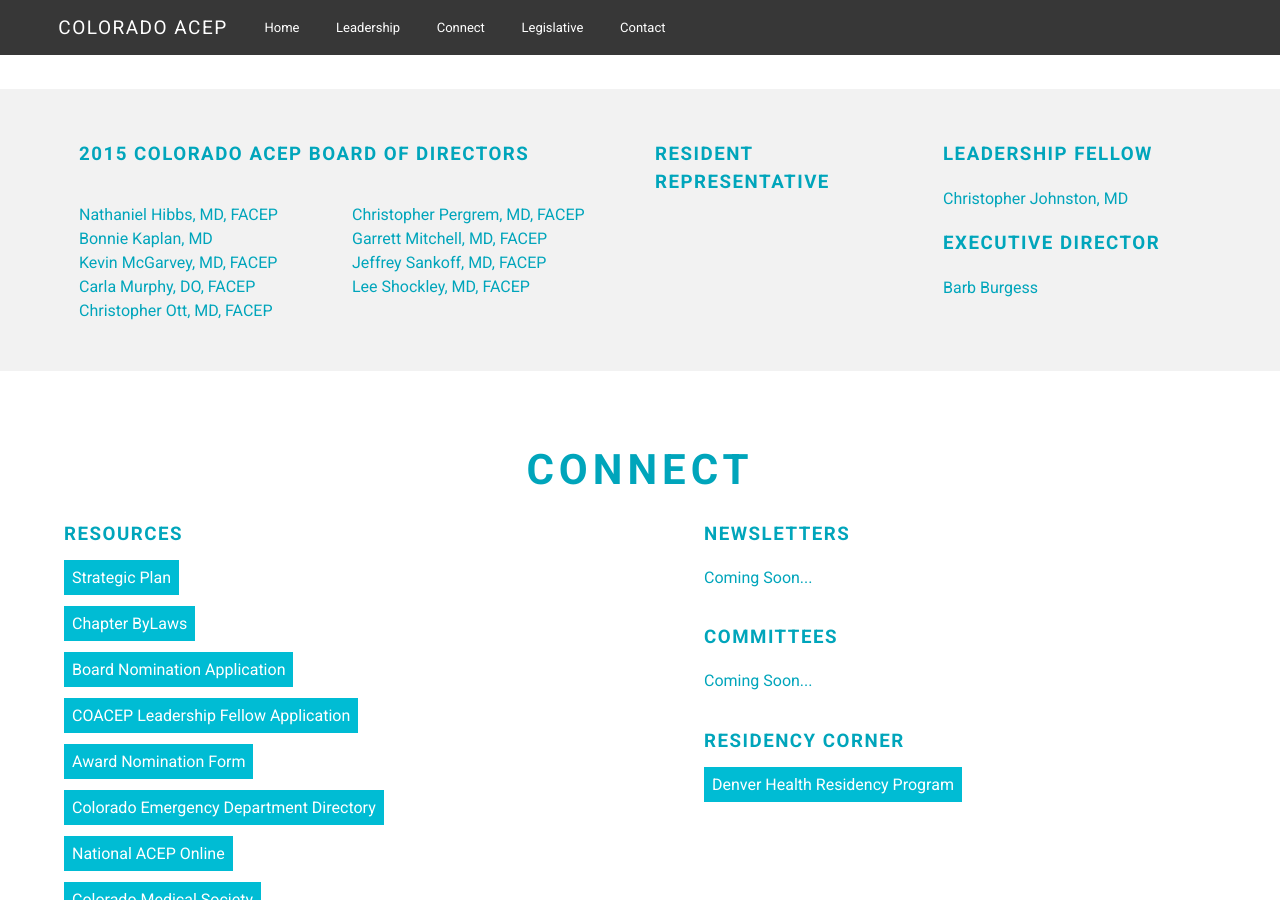
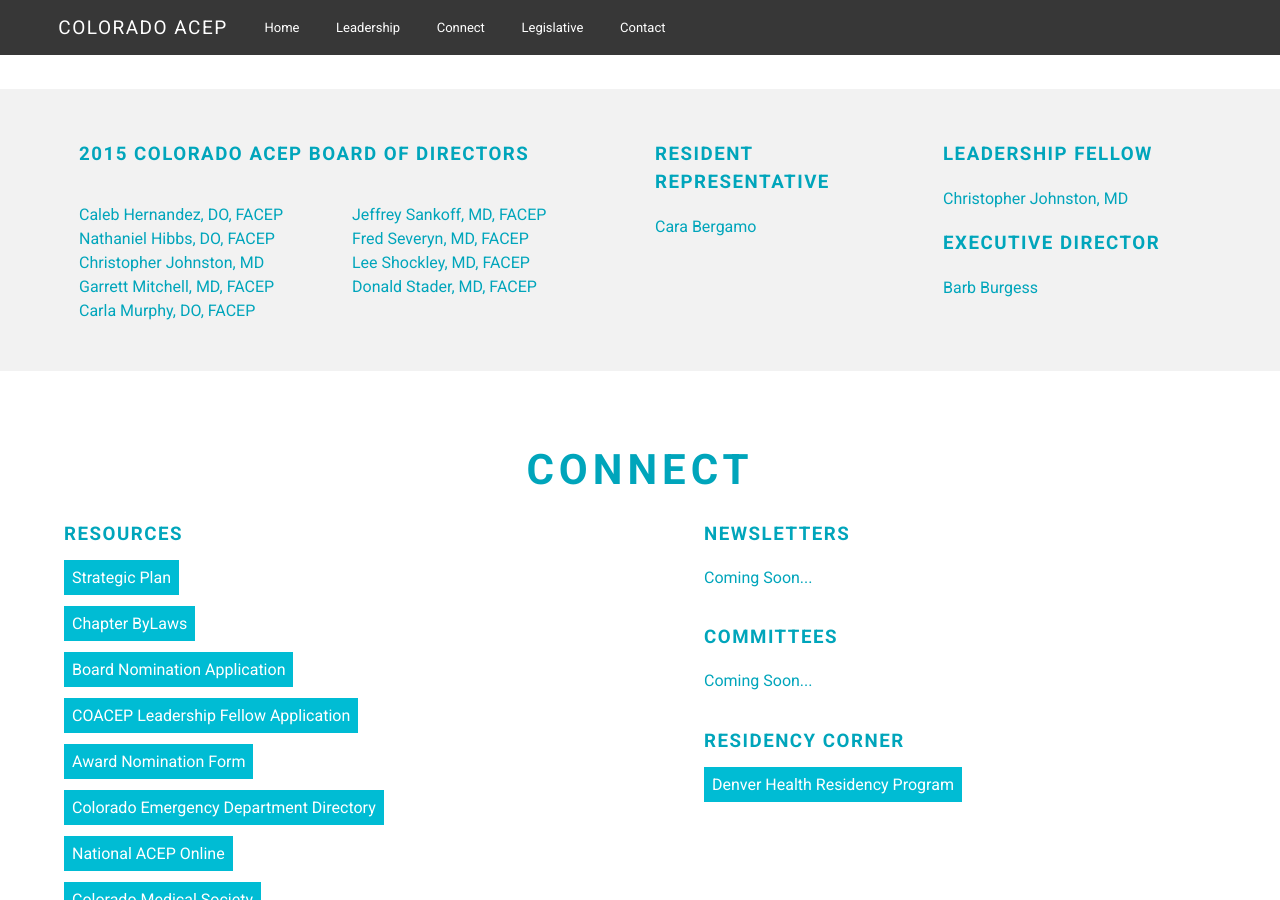
Before and after one commit to pebutler3/coacep, a Jekyll site: the page built from index.html, in a window 1280 px wide and 900 px high, scrolled down 1920 px. Built offline with Jekyll 4.4.1, drawn with Linux system fonts in a browser that asks for light colours.

Commit message:
added 2016 board members

```diff
--- a/_includes/sub-leadership.html
+++ b/_includes/sub-leadership.html
@@ -3,25 +3,24 @@
       <h3>2015 Colorado ACEP Board of Directors</h3>
       <div>
         <ul>
-         <li>Nathaniel Hibbs, MD, FACEP</li>
-         <li>Bonnie Kaplan, MD</li>
-         <li>Kevin McGarvey, MD, FACEP</li>
+         <li>Caleb Hernandez, DO, FACEP</li>
+         <li>Nathaniel Hibbs, DO, FACEP</li>
+         <li>Christopher Johnston, MD</li>
+         <li>Garrett Mitchell, MD, FACEP</li>
          <li>Carla Murphy, DO, FACEP</li>
-         <li>Christopher Ott, MD, FACEP</li>
          </ul>
          <ul>
-         <li>Christopher Pergrem, MD, FACEP</li>
-         <li>Garrett Mitchell, MD, FACEP</li>
          <li>Jeffrey Sankoff, MD, FACEP</li>
+         <li>Fred Severyn, MD, FACEP</li>
          <li>Lee Shockley, MD, FACEP</li>
+         <li>Donald Stader, MD, FACEP</li>
         </ul>
       </div>
     </section>
     <section class="resident-rep">
       <h3>Resident Representative</h3>
       <ul>
-       <!-- <li>Nir Harish, MD</li> -->
-       <!-- <li>Mike Ruygrok, MD</li> -->
+       <li>Cara Bergamo</li>
       </ul>
     </section>
     <section class="leadership-fellow">
```
